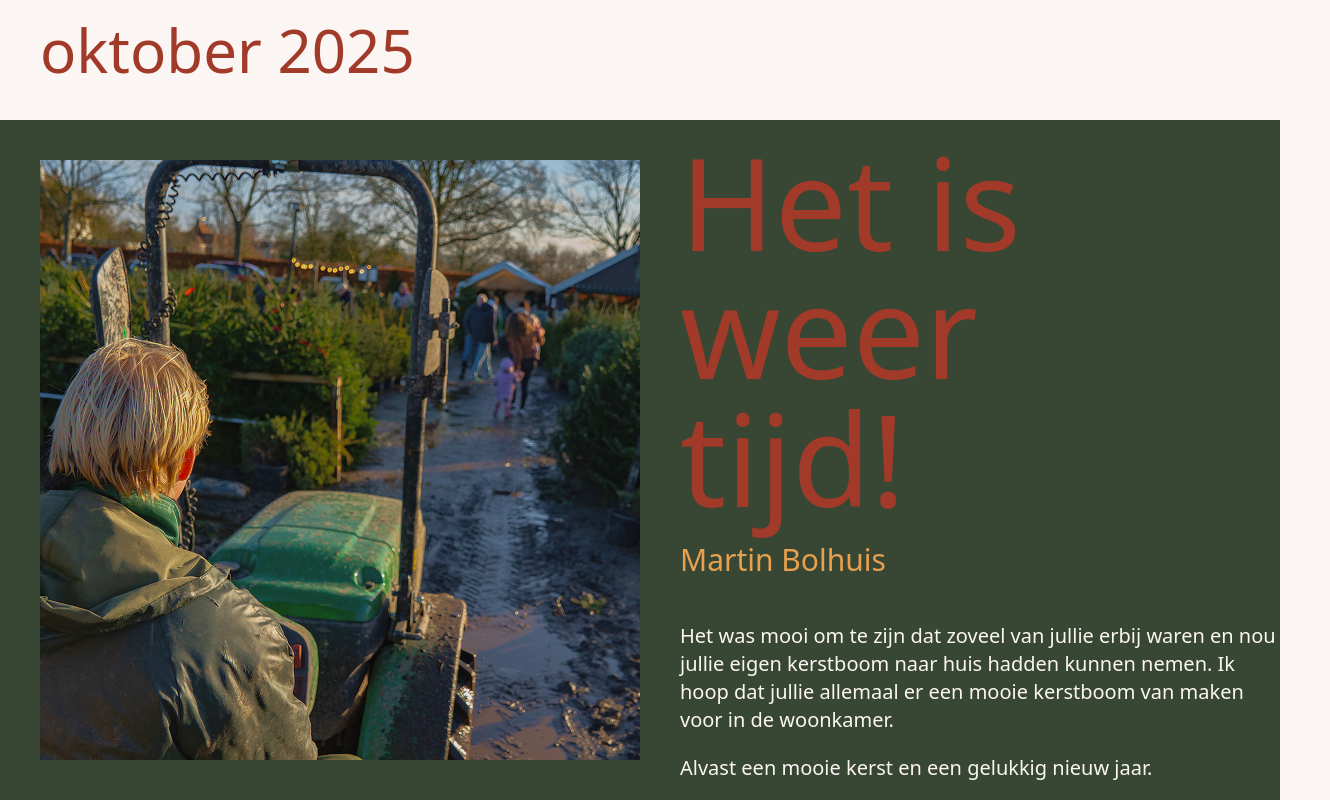
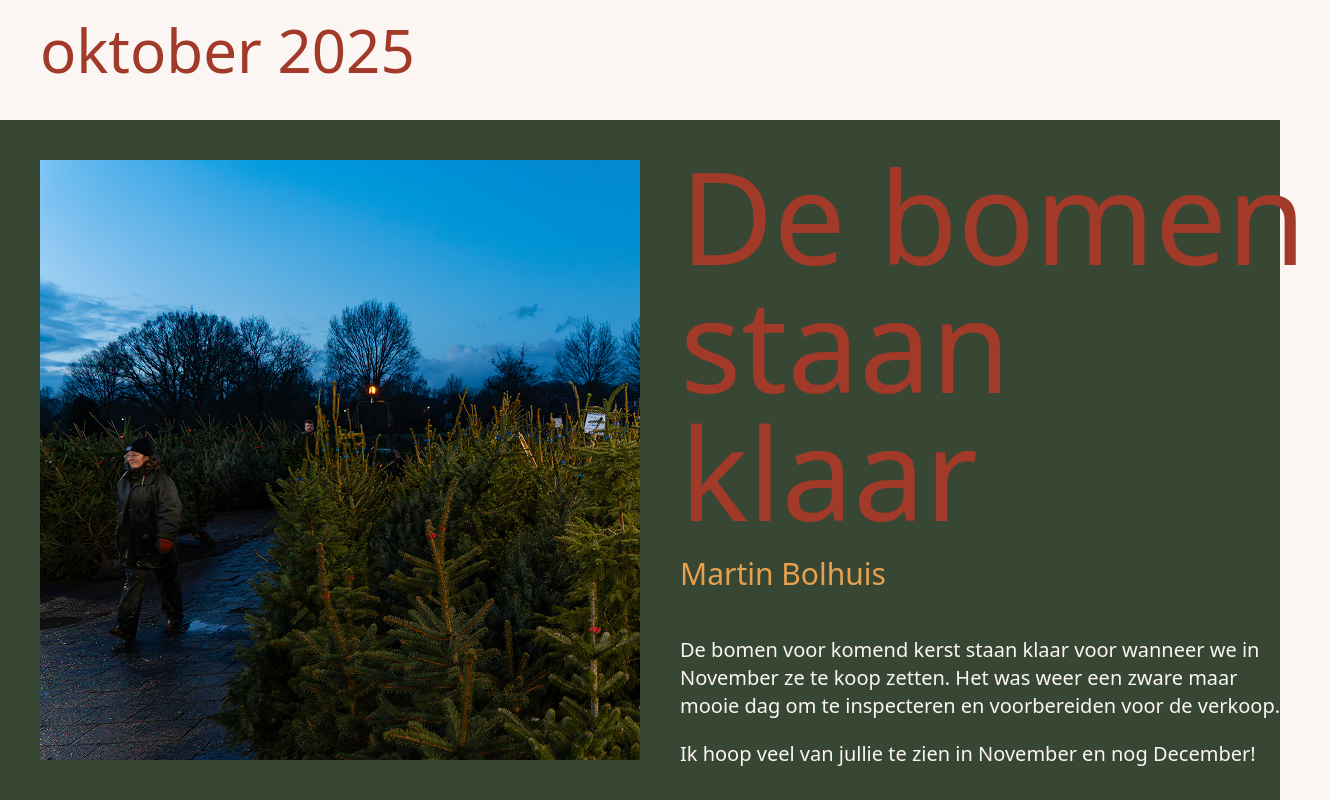
Before and after one commit to Tygo-L/DD-2, a website: page prototype/html/blog.html in a window 1280 px wide. Shown: the part 1016-1816 px from the top of the page, 1330 px wide, since content can reach past the window. Drawn offline with Linux system fonts and the light colour scheme.

Commit message:
added more to page

```diff
--- a/prototype/html/blog.html
+++ b/prototype/html/blog.html
@@ -89,13 +89,13 @@
             <h2 class="m-10 text-KR">December 2025</h2>
         </div>
         <div class="bg-DG flex">
-            <img src="./img/DSC02945.png" alt="op de traktor" class="w-[600px] m-10"/>
+            <img src="./img/DSC02945.png" alt="op de traktor" class="w-[600px] m-10" />
             <div class="flex flex-col space justify-center">
                 <div class="mb-11">
                     <p class="text-9xl mb-5 text-KR w-[550px]">Het is weer tijd!</p>
                     <p class="text-3xl text-KL">Martin Bolhuis</p>
                 </div>
-                <p class="text-xl text-WW">
+                <p class="text-xl text-WW pr-9">
                     Het was mooi om te zijn dat zoveel van jullie erbij waren en nou jullie eigen kerstboom naar huis
                     hadden kunnen nemen. Ik hoop dat jullie allemaal er een mooie kerstboom van maken voor in de
                     woonkamer.
@@ -107,18 +107,17 @@
             <h2 class="m-10 text-KR">oktober 2025</h2>
         </div>
         <div class="bg-DG flex">
-            <img src="./img/DSC02945.png" alt="op de traktor" class="w-[600px] m-10"/>
+            <img src="./img/bomen.png" alt="op de traktor" class="w-[600px] m-10" />
             <div class="flex flex-col space justify-center">
                 <div class="mb-11">
-                    <p class="text-9xl mb-5 text-KR w-[550px]">Het is weer tijd!</p>
+                    <p class="text-9xl mb-5 text-KR w-[650px]">De bomen staan klaar</p>
                     <p class="text-3xl text-KL">Martin Bolhuis</p>
                 </div>
-                <p class="text-xl text-WW">
-                    Het was mooi om te zijn dat zoveel van jullie erbij waren en nou jullie eigen kerstboom naar huis
-                    hadden kunnen nemen. Ik hoop dat jullie allemaal er een mooie kerstboom van maken voor in de
-                    woonkamer.
+                <p class="text-xl text-WW pr-9">
+                    De bomen voor komend kerst staan klaar voor wanneer we in November ze te koop zetten. Het was weer
+                    een zware maar mooie dag om te inspecteren en voorbereiden voor de verkoop.
                 </p>
-                <p class="text-xl text-WW mt-5">Alvast een mooie kerst en een gelukkig nieuw jaar.</p>
+                <p class="text-xl text-WW mt-5">Ik hoop veel van jullie te zien in November en nog December!</p>
             </div>
         </div>
         <script src="../js/home.js"></script>
```
Also changed, not shown: prototype/html/img/bomen.png (added), prototype/src/output.css.
